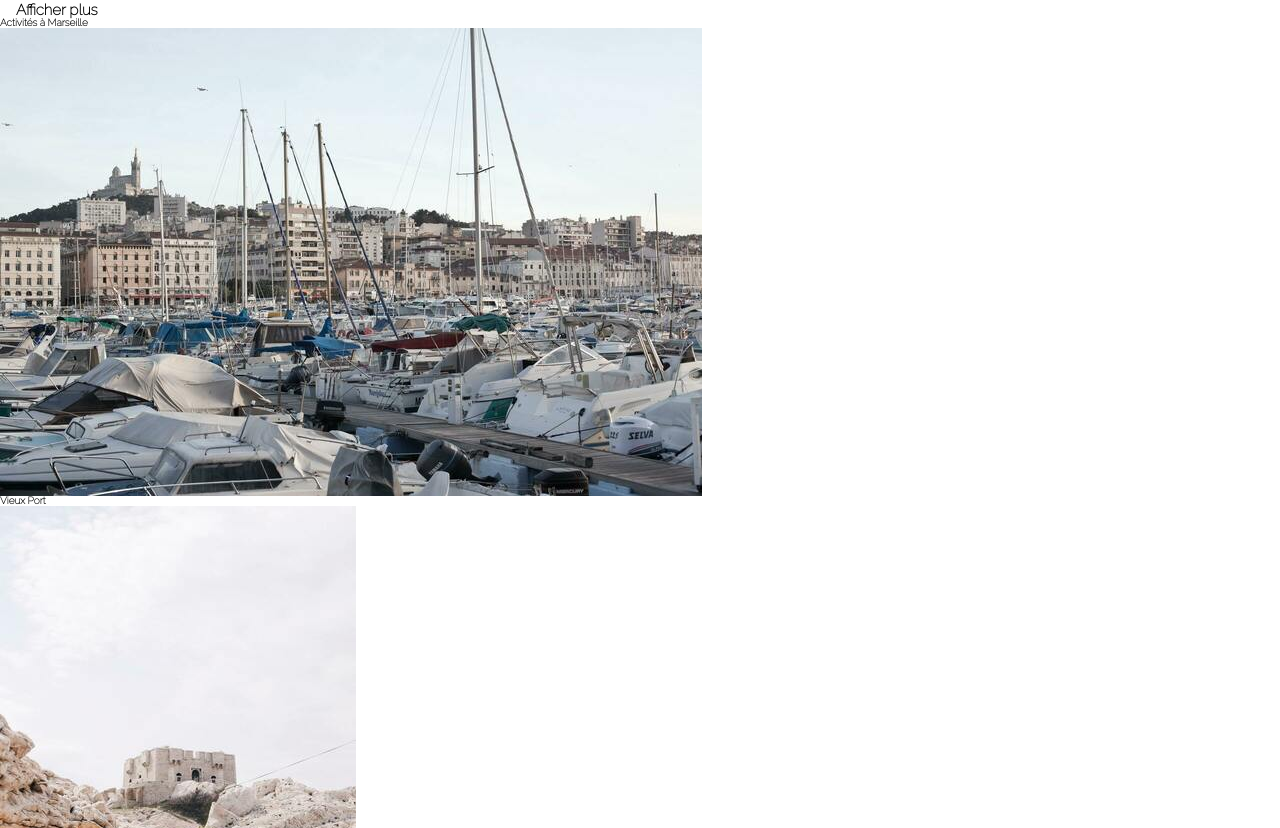
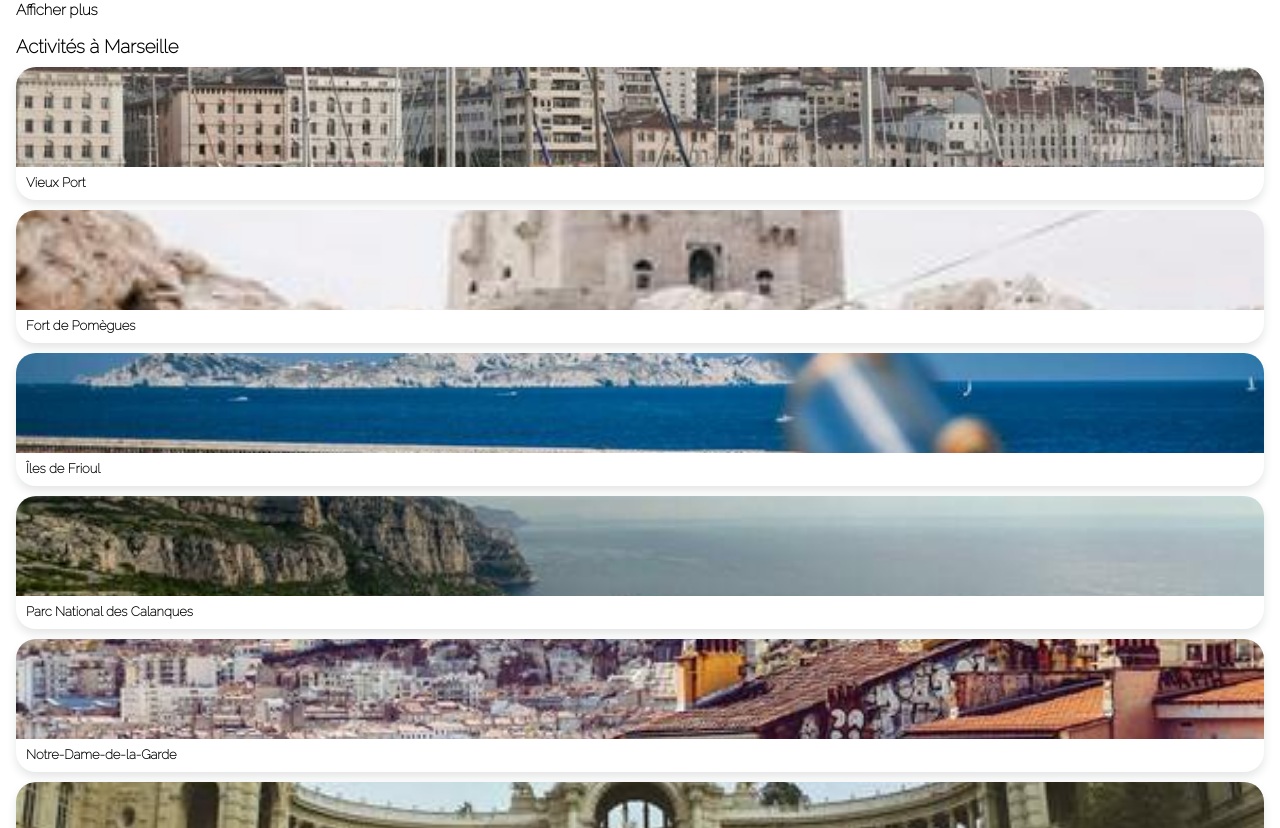
Before and after one commit to S-Moreira06/MOREIRAStephane_2_10102020, a website: page public/index.html in a window 1280 px wide. Shown: the part 2152-2980 px from the top of the page. Drawn offline with Linux system fonts and the light colour scheme; files whose address does not match are found by name; a web font is replaced by a local one.

Commit message:
create : activity
create and start setup _activity.scss

```diff
--- a/public/index.html
+++ b/public/index.html
@@ -132,7 +132,7 @@
             </aside>
         </main>
 
-        <section id="activity">
+        <section id="activity" class="activity">
             <h2>Activités à Marseille</h2>
             <a href="#" class="activity__article--1">
                 <img src="images/activité/reno-laithienne-QUgJhdY5Fyk-unsplash.jpg" alt="Vieux Port" />
--- /dev/null
+++ b/sass/layout/_activity.scss
@@ -0,0 +1,37 @@
+.activity {
+    margin: 2rem $mobile-margin 0 $mobile-margin;
+    display: grid;
+    grid-template-areas:
+    "title"
+    "a"
+    "b"
+    "e"
+    "c"
+    "d"
+    "f";
+    grid-row-gap: 1rem;
+    &__article--1 {grid-area: a;}
+    &__article--2 {grid-area: b;}
+    &__article--3 {grid-area: c;}
+    &__article--4 {grid-area: d;}
+    &__article--5 {grid-area: e;}
+    &__article--6 {grid-area: f;}
+    h2 {
+        grid-area: title;
+        font-size: 1.85rem;
+    }
+    a {
+        box-shadow: $shadow;
+        border-radius: $radius-primary;
+        img {
+            object-fit: cover;
+            width: 100%;
+            height: 10rem;
+            border-radius: $radius-primary $radius-primary 0 0;
+        }
+        h3 {
+            font-size: 1.3rem;
+            padding: 1rem;
+        }
+    }
+}
--- a/sass/main.scss
+++ b/sass/main.scss
@@ -7,3 +7,4 @@
 @import "./layout/main";
 @import "./layout/lodging";
 @import "./layout/popular";
+@import "./layout/activity";
```
Also changed, not shown: public/css/style.css, 1 other file.
